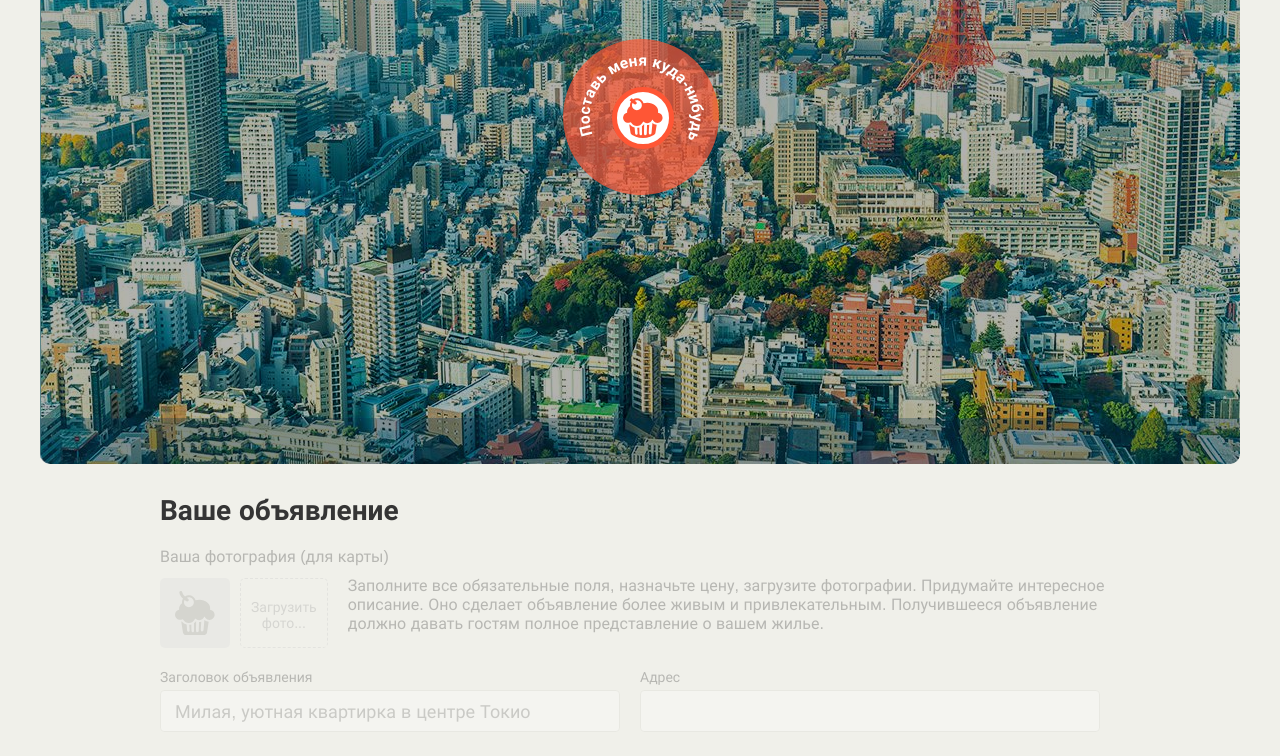
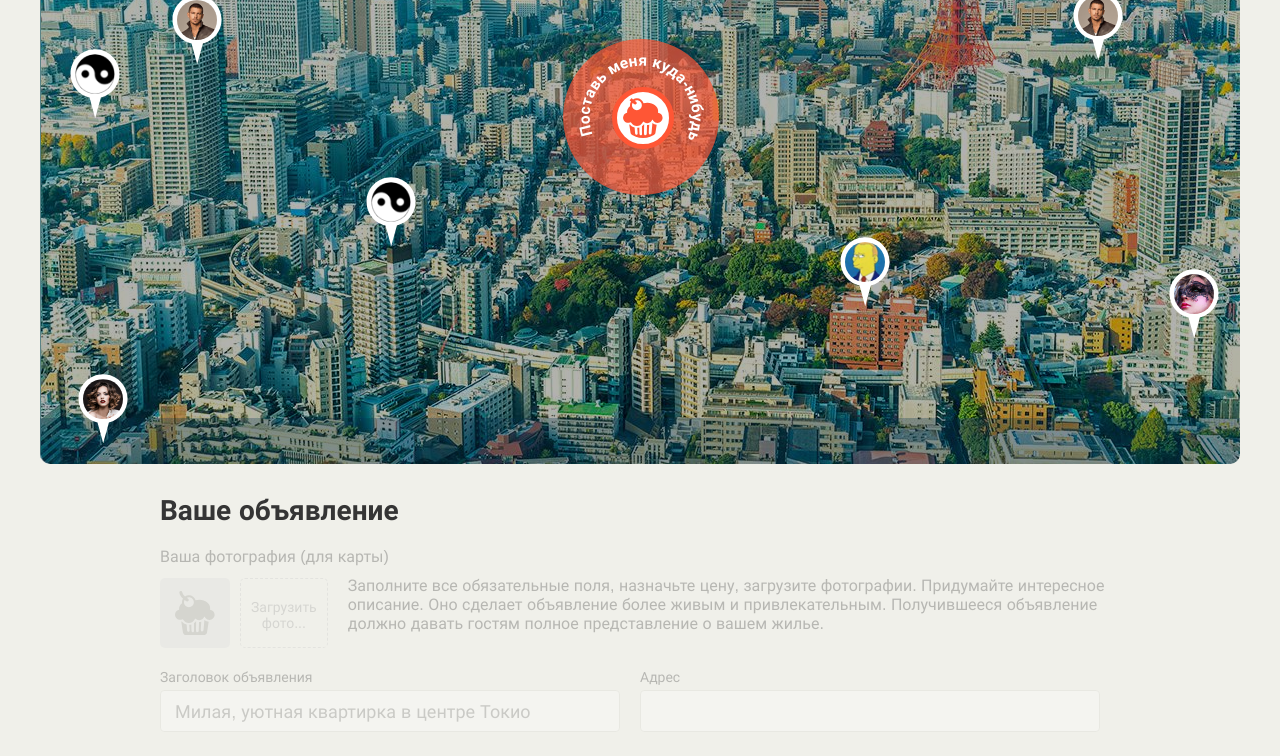
Before and after one commit to Zotoff/18416-keksobooking-21, a website: page index.html in a window 1280 px wide. Shown: the part 286-1042 px from the top of the page. Drawn offline with Linux system fonts and the light colour scheme.

Commit message:
Added announcements

```diff
--- a/index.html
+++ b/index.html
@@ -247,6 +247,6 @@
       <button class="error__button">Попробовать снова</button>
     </div>
   </template>
-
+  <script src='js/main.js'></script>
 </body>
 </html>
--- a/js/main.js
+++ b/js/main.js
@@ -0,0 +1,124 @@
+"use strict";
+(function () {
+  const announcements = [];
+  const mapElement = document.querySelector(`.map`);
+  const mapPinsElement = document.querySelector(`.map__pins`);
+  const mapPinElement = document.querySelector(`#pin`).content;
+  const FRAGMENT = document.createDocumentFragment();
+
+  const generateRandomValue = (min, max) => {
+    return Math.floor(Math.random() * (max - min) + min);
+  };
+
+  const generateRandomArray = (array, length) => {
+    const resultArray = [];
+    for (let i = 0; i < length; i++) {
+      resultArray.push(array[i]);
+    }
+    return resultArray;
+  };
+
+  const generateDOMelement = (element) => {
+    const mapPinTemplate = mapPinElement.cloneNode(true);
+    const mapPinButton = mapPinTemplate.querySelector(`.map__pin`);
+    const mapPinButtonImage = mapPinTemplate.querySelector(`img`);
+
+    mapPinButton.style.left = `${element.location.x + 25}px`;
+    mapPinButton.style.top = `${element.location.y + 35}px`;
+    mapPinButtonImage.src = element.author.avatar;
+    mapPinButtonImage.setAttribute(`alt`, element.offer.title);
+
+    return mapPinTemplate;
+  };
+
+  const fillDomWithPins = (data) => {
+    for (let i = 0; i < data.length; i++) {
+      FRAGMENT.appendChild(generateDOMelement(data[i]));
+    }
+  };
+
+
+  const houseTitles = [
+    `Уютный дом`,
+    `Классное бунгало`,
+    `Милый особняк`,
+    `Роскошный кексохаус`,
+    `Деревянная пагода`,
+    `Кексобукинг`,
+    `Милый отель`,
+    `Апартаменты у моря`,
+  ];
+
+  const houseTypes = [
+    `palace`,
+    `flat`,
+    `house`,
+    `bungalow`
+  ];
+
+  const checkinTimes = [
+    `12:00`,
+    `13:00`,
+    `14:00`
+  ];
+
+  const checkOutTimes = [
+    `12:00`,
+    `13:00`,
+    `14:00`
+  ];
+
+  const houseFeatures = [
+    `wifi`,
+    `dishwasher`,
+    `parking`,
+    `washer`,
+    `elevator`,
+    `conditioner`
+  ];
+
+  const houseDescriptions = [
+    `Good House`,
+    `Simple House with parking`,
+    `Awesome house`,
+    `Bad house`
+  ];
+
+  const housePhotos = [
+    `http://o0.github.io/assets/images/tokyo/hotel1.jpg`,
+    `http://o0.github.io/assets/images/tokyo/hotel2.jpg`,
+    `http://o0.github.io/assets/images/tokyo/hotel3.jpg`
+  ];
+
+  for (let i = 0; i < 8; i++) {
+    const announcement = {
+      author: {
+        avatar: `img/avatars/user0${generateRandomValue(1, 8)}.png`
+      },
+      offer: {
+        title: houseTitles[generateRandomValue(0, houseTitles.length)],
+        address: `${generateRandomValue(100, 450)}, ${generateRandomValue(0, 600)}`,
+        price: generateRandomValue(0, 1000),
+        type: houseTypes[generateRandomValue(0, houseTypes.length)],
+        rooms: generateRandomValue(1, 4),
+        guests: generateRandomValue(1, 10),
+        checkin: checkinTimes[generateRandomValue(0, checkinTimes.length)],
+        checkout: checkOutTimes[generateRandomValue(0, checkOutTimes.length)],
+        features: generateRandomArray(houseFeatures, generateRandomValue(1, houseFeatures.length)),
+        description: houseDescriptions[generateRandomValue(0, houseDescriptions.length)],
+        photos: generateRandomArray(housePhotos, generateRandomValue(1, housePhotos.length))
+      },
+      location: {
+        x: generateRandomValue(0, 1200),
+        y: generateRandomValue(130, 630)
+      }
+    };
+    announcements.push(announcement);
+  }
+
+  mapElement.classList.remove(`.map--faded`);
+
+  fillDomWithPins(announcements);
+
+  mapPinsElement.appendChild(FRAGMENT);
+})();
```
